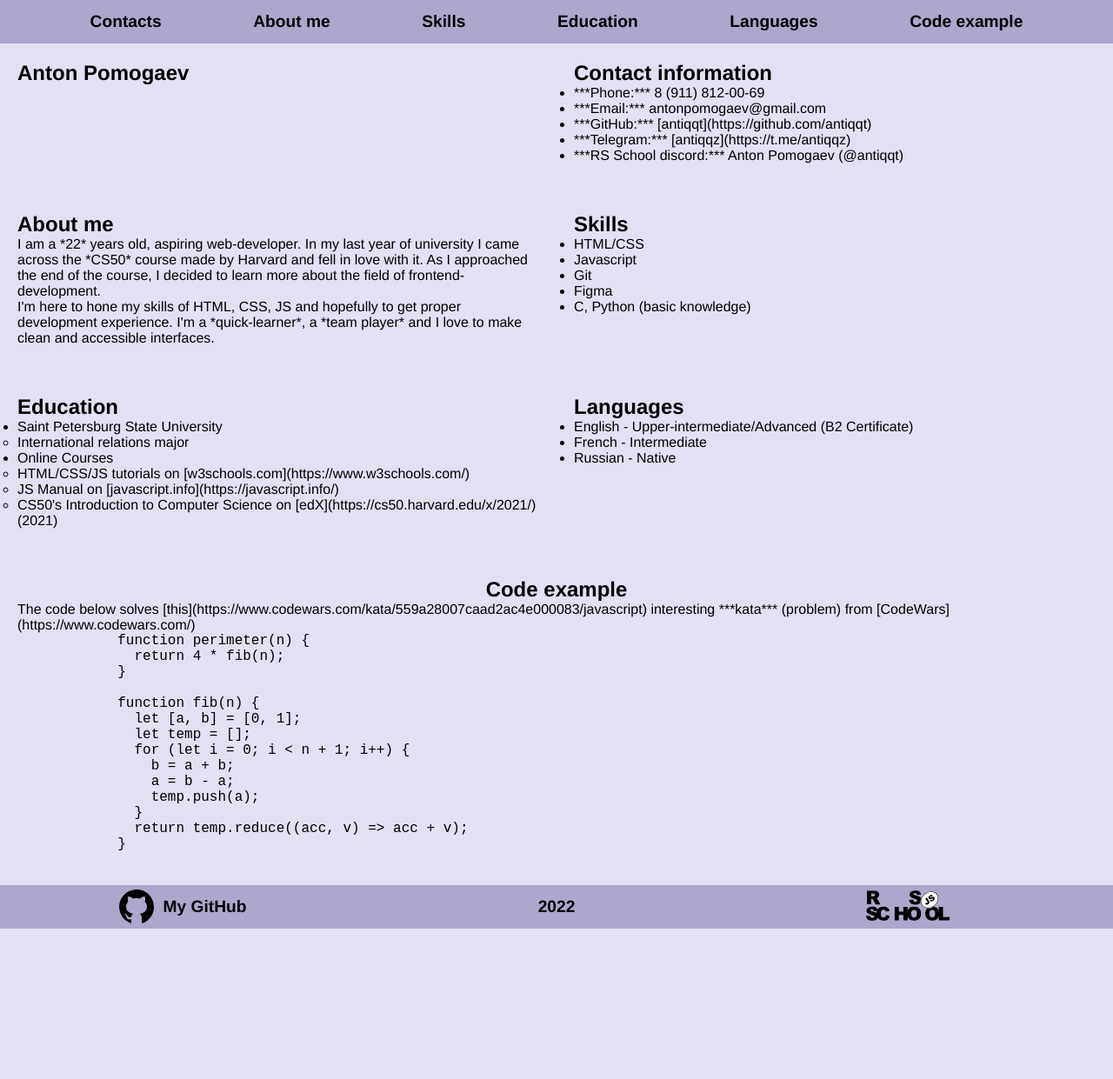
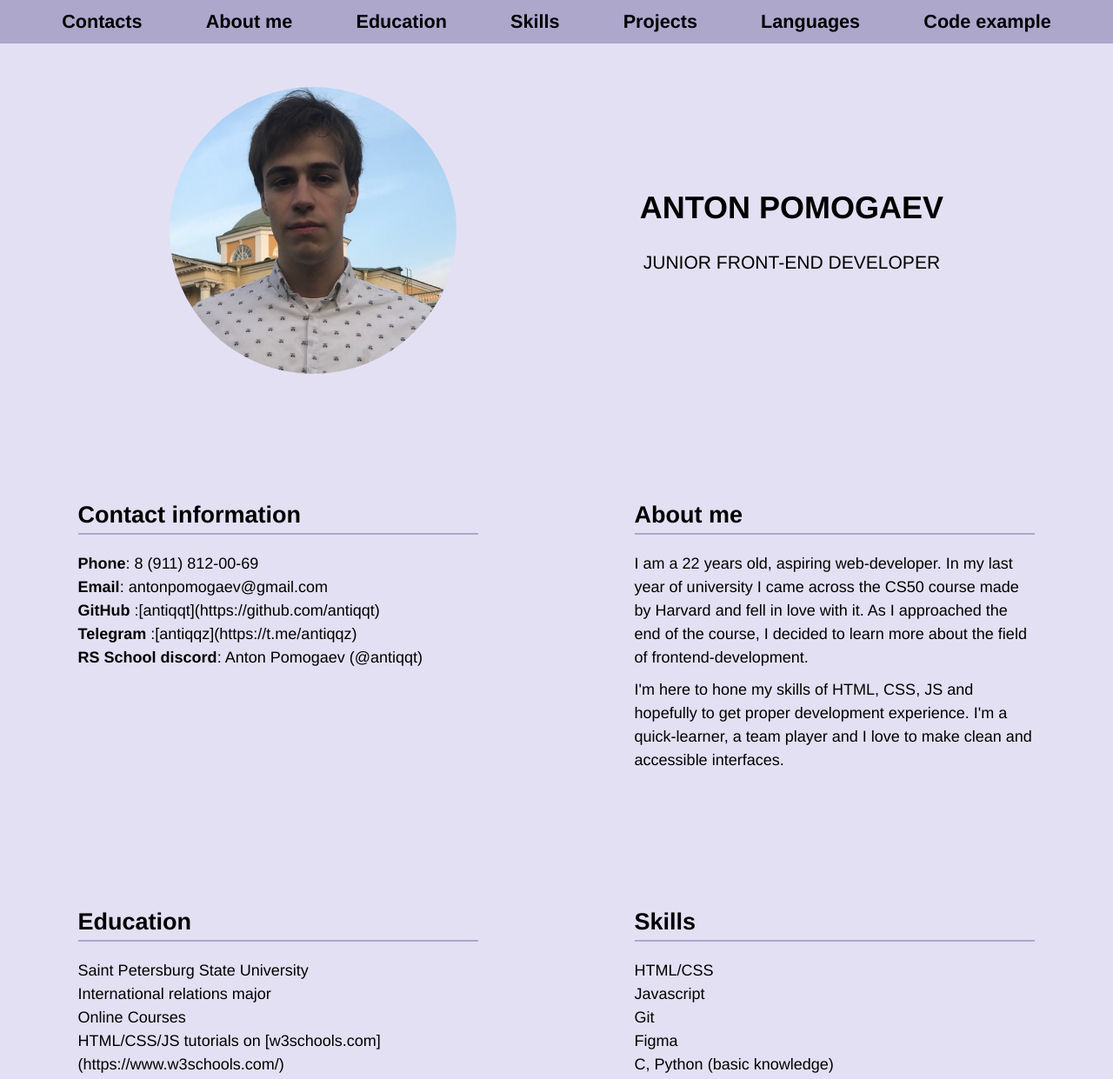
Before and after one commit to antiqqt/rsschool-cv, a plain HTML site: page index.html in a window 1280 px wide. Shown: the top 1241 px of the page at 87% size. Before the commit the page ends 1068 px from the top, so only its background shows below. Drawn offline with nearby package versions, Linux system fonts and the light colour scheme.

Commit message:
feat: add basic layout structure

```diff
--- a/css/style.css
+++ b/css/style.css
@@ -1,3 +1,4 @@
+/* General */
 :root {
   --main-bg-color: #e3e0f3;
   --secondary-bg-color: #aca7cb;
@@ -5,14 +6,35 @@
   --contrast-color: #fddad7;
 
   font-family: "Arimo", sans-serif;
-  font-size: 16px;
+  font-size: 18px;
   font-weight: 400;
+  line-height: 1.5;
 }
 
 * {
   box-sizing: border-box;
   margin: 0;
   padding: 0;
+}
+
+h1 {
+  font-size: 2rem;
+}
+
+h2 {
+  font-size: 1.5rem;
+}
+
+h3 {
+  font-weight: 400;
+}
+
+p {
+  margin-bottom: 10px;
+}
+
+.bold-text {
+  font-weight: 700;
 }
 
 body {
@@ -78,17 +100,58 @@ body {
 .section {
   width: 50%;
   margin-bottom: 1rem;
-  padding: 20px;
+  padding: 7%;
+  padding-bottom: 35px;
 }
 
-.section#code {
+.section-title {
+  margin-bottom: 20px;
+  border-bottom: 2px solid var(--secondary-bg-color);
+}
+
+.section-list {
+  list-style: none;
+}
+
+.section-profile {
+  display: flex;
+  justify-content: space-around;
+  align-items: center;
+  width: 100%;
+
+  padding-top: 50px;
+}
+
+.section-profile-photo {
+  display: block;
+  width: 30%;
+  border-radius: 50%;
+}
+
+.section-profile-titles {
+  display: flex;
+  flex-direction: column;
+  justify-content: space-around;
+  align-content: center;
+  text-align: center;
+  text-transform: uppercase;
+}
+
+.section-profile-title {
+  border: none;
+}
+
+
+.section-code {
   width: 100%;
   margin: 0 auto;
 }
 
-.code-section-title {
+
+.section-code-title {
   text-align: center;
 }
+
 
 /* Footer */
 footer {
@@ -104,6 +167,7 @@ footer {
 .footer-container {
   display: flex;
   justify-content: space-around;
+  align-items: center;
 }
 
 .footer-github,
@@ -122,17 +186,25 @@ footer {
   top: -4px;
   width: 48px;
   height: 48px;
-  background-image: url(/assets/img/github-icon.svg);
+  background-image: url("../assets/img/github-icon.svg");
   background-repeat: no-repeat;
   background-size: contain;
   background-position: 0 0;
 }
 
+
 .footer-rss {
   width: 96px;
   height: 32px;
   padding-top: 40px;
-  background-image: url("/assets/img/rs_school_logo.svg");
+  background-image: url("../assets/img/rs_school_logo.svg");
   background-size: contain;
   background-repeat: no-repeat;
 }
+
+/* Media */
+@media (max-width: 768px) {
+  .section {
+    width: 100%;
+  }
+}
--- a/index.html
+++ b/index.html
@@ -26,11 +26,13 @@
               <a href="#about" class="nav-link">About me</a>
             </li>
             <li class="nav-item">
+              <a href="#education" class="nav-link">Education</a>
+            </li>
+            <li class="nav-item">
               <a href="#skills" class="nav-link">Skills</a>
             </li>
             <li class="nav-item">
-              <a href="#education" class="nav-link">Education</a>
-            </li>
+              <a href="#projects" class="nav-link">Projects</a>
             <li class="nav-item">
               <a href="#languages" class="nav-link">Languages</a>
             </li>
@@ -43,63 +45,74 @@
     </header>
     <main class="main">
       <div class="container main-container">
-        <section class="section" id="profile">
-          <h1 class="section-title">Anton Pomogaev</h1>
+        <section class="section section-profile" id="profile">
+          <img
+            src="./assets/img/photo_cv.jpg"
+            alt="Photo"
+            class="section-profile-photo"
+          />
+          <div class="section-profile-titles">
+            <h1 class="section-title section-profile-title">Anton Pomogaev</h1>
+            <h3 class="section-subtitle">Junior Front-End developer</h3>
+          </div>
         </section>
         <section class="section" id="contacts">
           <h2 class="section-title">Contact information</h2>
-          <ul>
-            <li>***Phone:*** 8 (911) 812-00-69</li>
-            <li>***Email:*** antonpomogaev@gmail.com</li>
-            <li>***GitHub:*** [antiqqt](https://github.com/antiqqt)</li>
-            <li>***Telegram:*** [antiqqz](https://t.me/antiqqz)</li>
-            <li>***RS School discord:*** Anton Pomogaev (@antiqqt)</li>
+          <ul class="section-list">
+            <li class="section-list-item">
+              <span class="bold-text">Phone</span>: 8 (911) 812-00-69
+            </li>
+            <li class="section-list-item">
+              <span class="bold-text">Email</span>: antonpomogaev@gmail.com
+            </li>
+            <li class="section-list-item">
+              <span class="bold-text">GitHub</span>
+              :[antiqqt](https://github.com/antiqqt)
+            </li>
+            <li class="section-list-item">
+              <span class="bold-text">Telegram</span>
+              :[antiqqz](https://t.me/antiqqz)
+            </li>
+            <li class="section-list-item">
+              <span class="bold-text">RS School discord</span>: Anton Pomogaev
+              (@antiqqt)
+            </li>
           </ul>
         </section>
         <section class="section" id="about">
           <h2 class="section-title">About me</h2>
           <p>
-            I am a *22* years old, aspiring web-developer. In my last year of
-            university I came across the *CS50* course made by Harvard and fell
-            in love with it. As I approached the end of the course, I decided to
+            I am a 22 years old, aspiring web-developer. In my last year of
+            university I came across the CS50 course made by Harvard and fell in
+            love with it. As I approached the end of the course, I decided to
             learn more about the field of frontend-development.
           </p>
           <p>
             I'm here to hone my skills of HTML, CSS, JS and hopefully to get
-            proper development experience. I'm a *quick-learner*, a *team
-            player* and I love to make clean and accessible interfaces.
+            proper development experience. I'm a quick-learner, a team player
+            and I love to make clean and accessible interfaces.
           </p>
-        </section>
-        <section class="section" id="skills">
-          <h2 class="section-title">Skills</h2>
-          <ul>
-            <li>HTML/CSS</li>
-            <li>Javascript</li>
-            <li>Git</li>
-            <li>Figma</li>
-            <li>C, Python (basic knowledge)</li>
-          </ul>
         </section>
         <section class="section" id="education">
           <h2 class="section-title">Education</h2>
-          <ul>
-            <li>
+          <ul class="section-list">
+            <li class="section-list-item">
               Saint Petersburg State University
-              <ul>
-                <li>International relations major</li>
+              <ul class="section-list nested">
+                <li class="section-list-item nested">International relations major</li>
               </ul>
             </li>
-            <li>
+            <li class="section-list-item">
               Online Courses
-              <ul>
-                <li>
+              <ul class="section-list nested">
+                <li class="section-list-item nested">
                   HTML/CSS/JS tutorials on
                   [w3schools.com](https://www.w3schools.com/)
                 </li>
-                <li>
+                <li class="section-list-item nested">
                   JS Manual on [javascript.info](https://javascript.info/)
                 </li>
-                <li>
+                <li class="section-list-item nested">
                   CS50's Introduction to Computer Science on
                   [edX](https://cs50.harvard.edu/x/2021/) (2021)
                 </li>
@@ -107,16 +120,31 @@
             </li>
           </ul>
         </section>
+        <section class="section" id="skills">
+          <h2 class="section-title">Skills</h2>
+          <ul class="section-list">
+            <li class="section-list-item">HTML/CSS</li>
+            <li class="section-list-item">Javascript</li>
+            <li class="section-list-item">Git</li>
+            <li class="section-list-item">Figma</li>
+            <li class="section-list-item">C, Python (basic knowledge)</li>
+          </ul>
+        </section>
+        <section class="section" id="projects">
+          <h2 class="section-title">My projects</h2>
+        </section>
         <section class="section" id="languages">
           <h2 class="section-title">Languages</h2>
-          <ul>
-            <li>English - Upper-intermediate/Advanced (B2 Certificate)</li>
-            <li>French - Intermediate</li>
-            <li>Russian - Native</li>
+          <ul class="section-list">
+            <li class="section-list-item">
+              English - Upper-intermediate/Advanced (B2 Certificate)
+            </li>
+            <li class="section-list-item">French - Intermediate</li>
+            <li class="section-list-item">Russian - Native</li>
           </ul>
         </section>
-        <section class="section" id="code">
-          <h2 class="section-title code-section-title">Code example</h2>
+        <section class="section section-code" id="code">
+          <h2 class="section-title section-code-title">Code example</h2>
           <p>
             The code below solves
             [this](https://www.codewars.com/kata/559a28007caad2ac4e000083/javascript)
@@ -144,9 +172,18 @@
     </main>
     <footer class="footer">
       <div class="container footer-container">
-        <a href="https://github.com/antiqqt" class="footer-github" target="_blank">My GitHub</a>
-        <p class="footer-year">2022</p>
-        <a href="https://rs.school/js-stage0/" class="footer-rss" target="_blank"></a>
+        <a
+          href="https://github.com/antiqqt"
+          class="footer-github"
+          target="_blank"
+          >My GitHub</a
+        >
+        <span class="footer-year">2022</span>
+        <a
+          href="https://rs.school/js-stage0/"
+          class="footer-rss"
+          target="_blank"
+        ></a>
       </div>
     </footer>
   </body>
```
